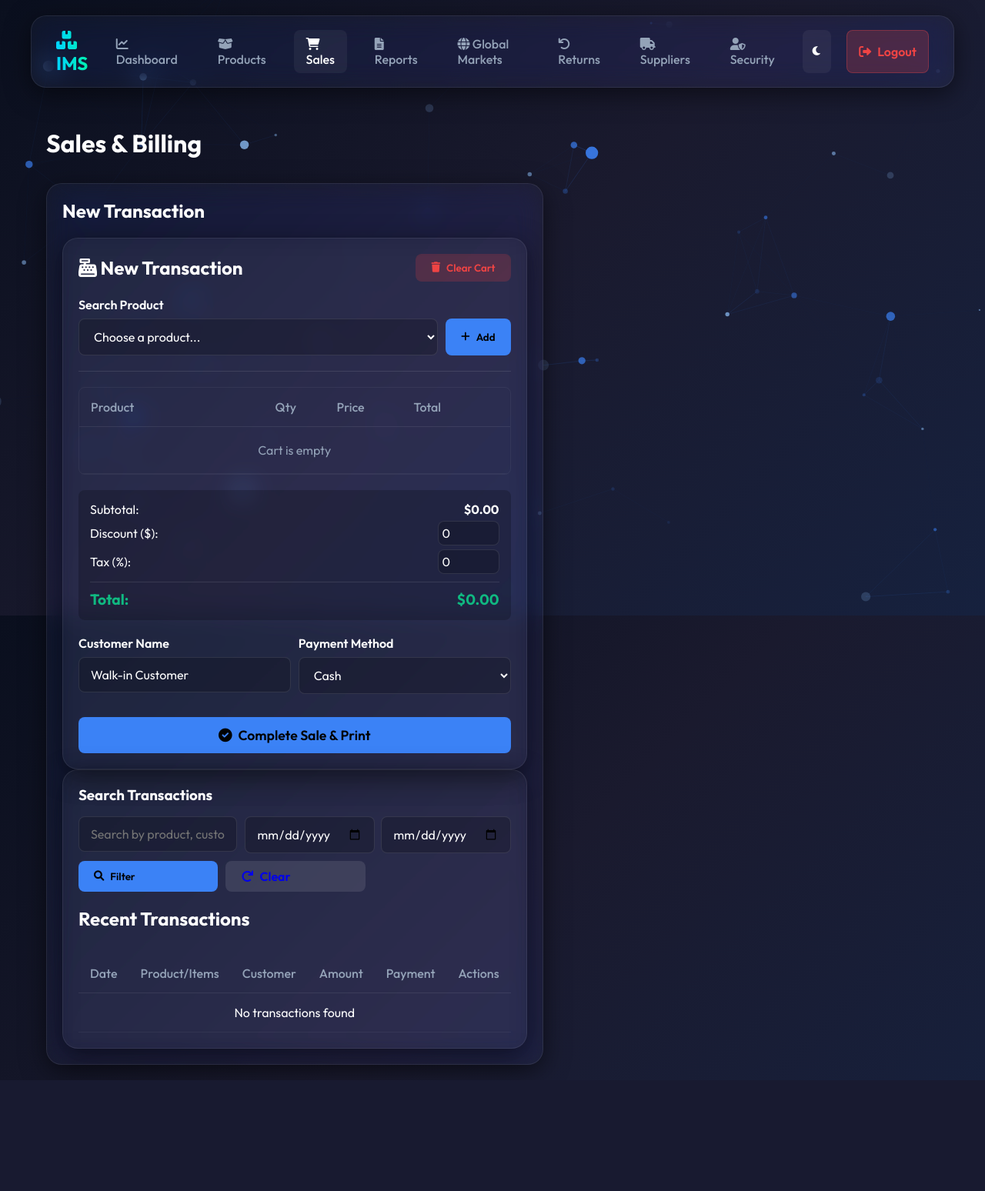
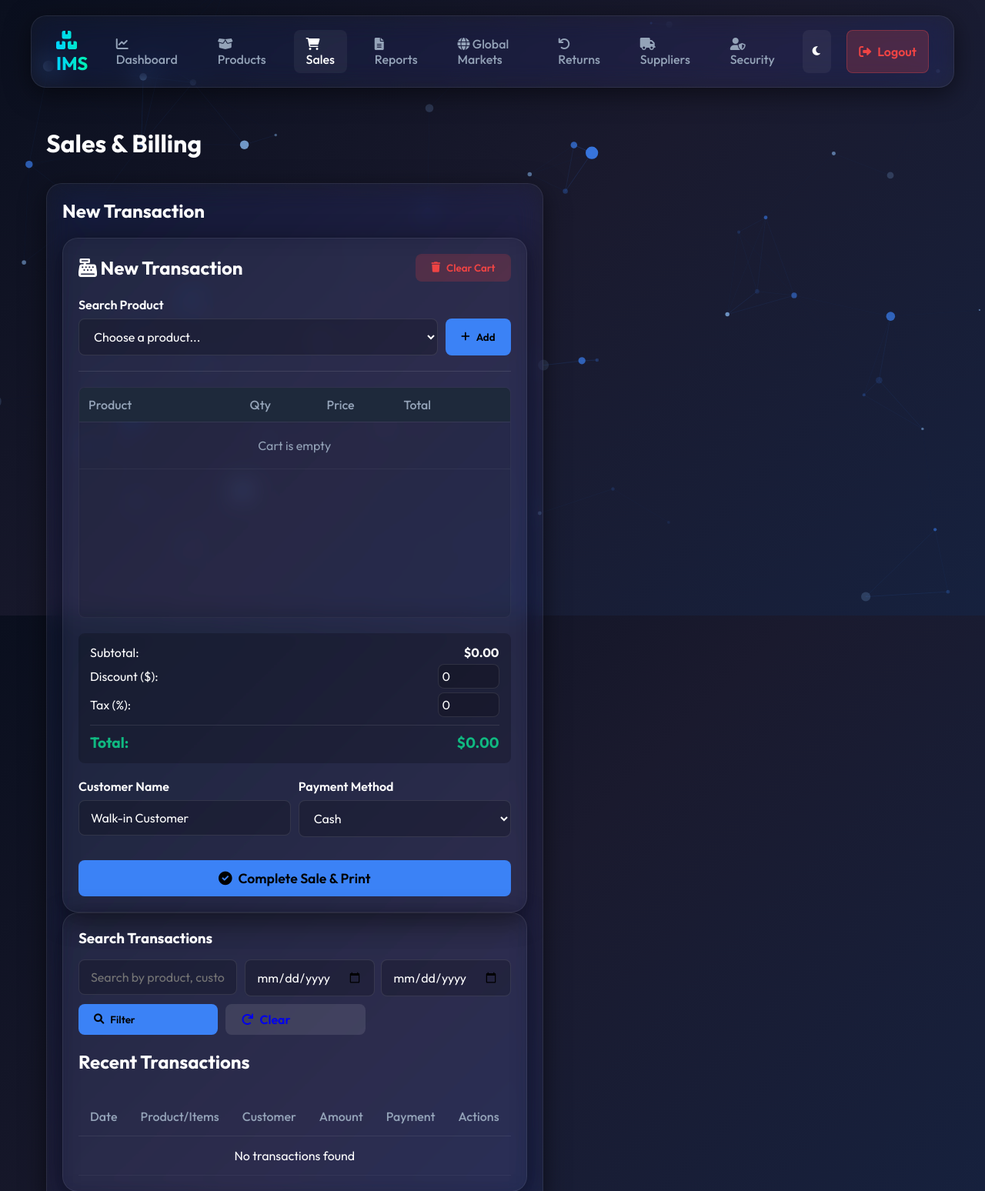
Before and after one commit to hackerdrop25-collab/Inventory-and-Stock-Market, a Flask app: page /sales in a window 1280 px wide. Shown: the top 1548 px of the page at 77% size. Before the commit the page ends 1404 px from the top, so only its background shows below. Run offline with Flask 3, Linux system fonts and the light colour scheme; the visitor is signed in with stand-in values (Sample User, id 1); data that the repository does not hold is empty.

Commit message:
feat: Introduce new sales, reports, and products pages, including a full POS system for sales and billing.

```diff
--- a/templates/sales.html
+++ b/templates/sales.html
@@ -44,15 +44,15 @@
 
             <!-- Cart Table -->
             <div class="table-container"
-                style="max-height: 300px; overflow-y: auto; border: 1px solid rgba(255,255,255,0.05); border-radius: 8px;">
-                <table id="cartTable" style="margin: 0;">
+                style="height: 300px; overflow-y: auto; border: 1px solid rgba(255,255,255,0.05); border-radius: 8px; background: rgba(0,0,0,0.1);">
+                <table id="cartTable" style="margin: 0; width: 100%;">
                     <thead style="position: sticky; top: 0; background: var(--bg-secondary); z-index: 1;">
                         <tr>
-                            <th>Product</th>
-                            <th style="width: 80px;">Qty</th>
-                            <th style="width: 100px;">Price</th>
-                            <th style="width: 100px;">Total</th>
-                            <th style="width: 40px;"></th>
+                            <th style="padding: 12px; background: #1e293b;">Product</th>
+                            <th style="width: 100px; padding: 12px; background: #1e293b;">Qty</th>
+                            <th style="width: 100px; padding: 12px; background: #1e293b;">Price</th>
+                            <th style="width: 100px; padding: 12px; background: #1e293b;">Total</th>
+                            <th style="width: 50px; padding: 12px; background: #1e293b;"></th>
                         </tr>
                     </thead>
                     <tbody>
```
Also changed, not shown: templates/products.html (+23 -13 lines).
